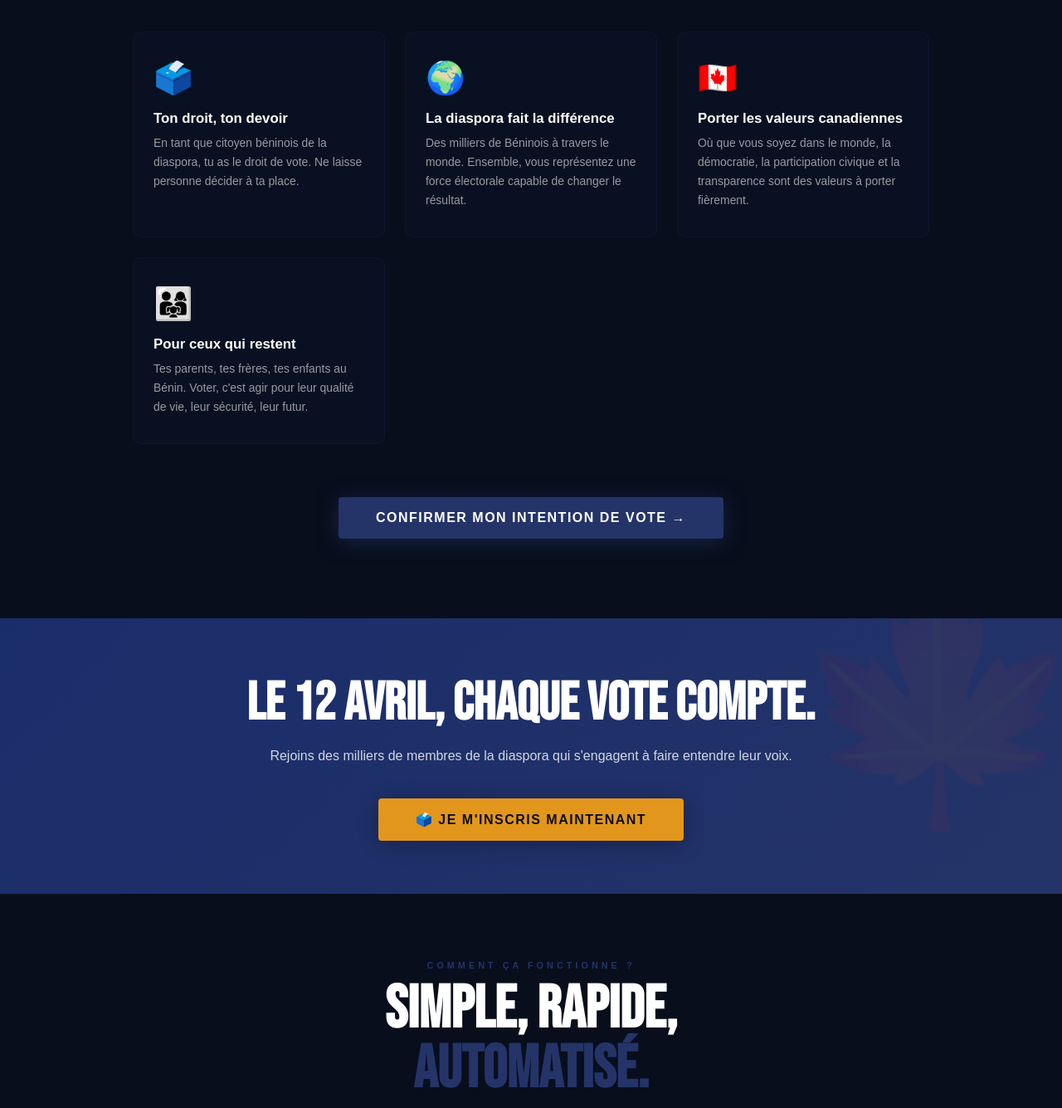
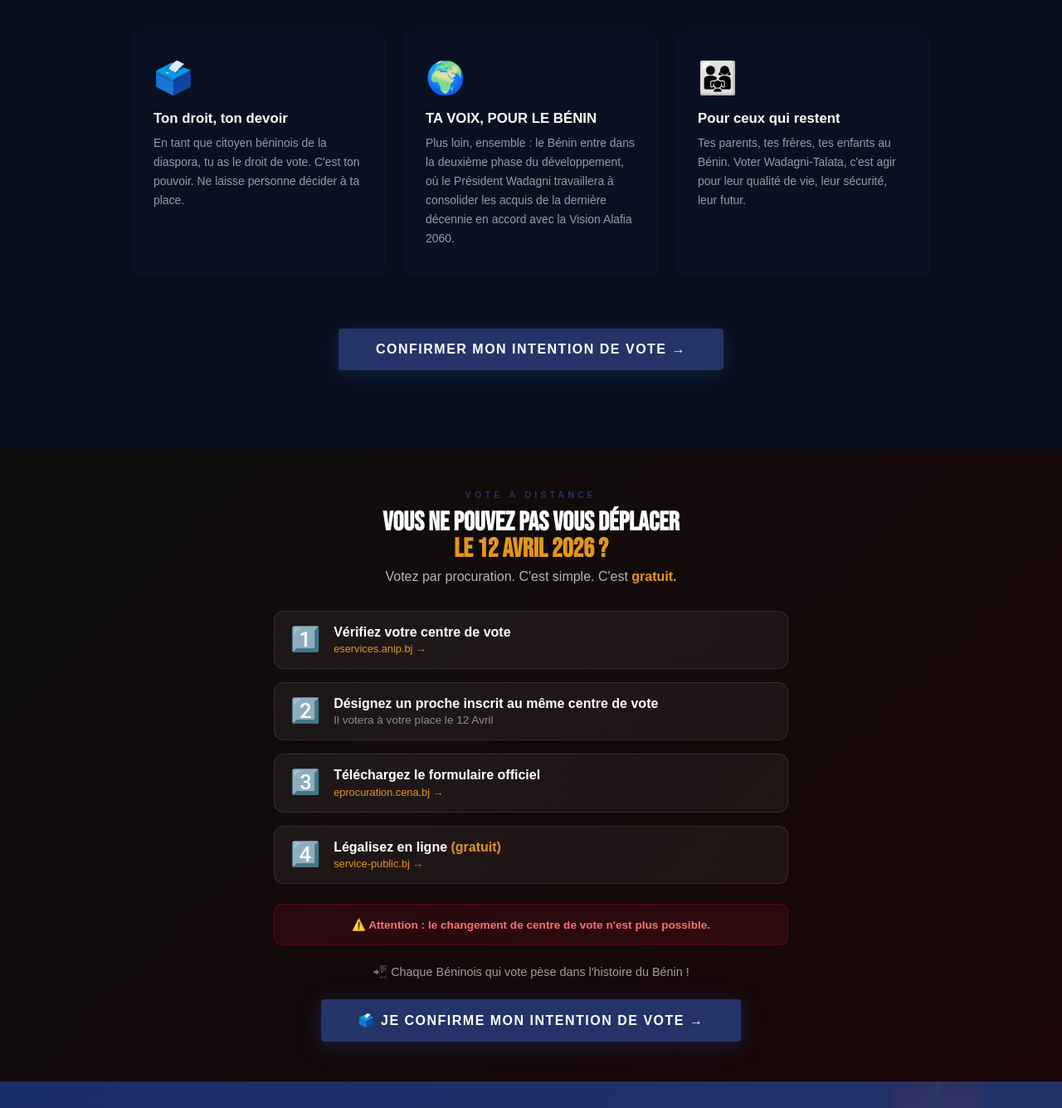
Before and after one commit to gestionsmartegy-create/vote-diaspora-benin, a website: page public/index.html in a window 1280 px wide. Shown: the part 1460-2795 px from the top of the page at 83% size. Drawn offline with Linux system fonts and the light colour scheme; no server answers; files whose address does not match are found by name.

Commit message:
ui: procuration section, branding, content updates, remove canadian values

```diff
--- a/public/index.html
+++ b/public/index.html
@@ -475,7 +475,7 @@
 
 <!-- ── TOPBAR — POWERED BY ────────────────────────────────────────────────── -->
 <div class="topbar">
-  <span class="powered-label">Powered by</span>
+  <span class="powered-label">Une initiative du Groupe 26 et de Nexus229</span>
   <div class="logo-divider"></div>
   <div class="logo-wrap">
     <img src="/static/logo-g26.png" alt="Groupe 26" style="height:52px;width:auto;object-fit:contain;"/>
@@ -550,22 +550,17 @@
     <div class="reason-card">
       <span class="reason-icon">🗳️</span>
       <h3>Ton droit, ton devoir</h3>
-      <p>En tant que citoyen béninois de la diaspora, tu as le droit de vote. Ne laisse personne décider à ta place.</p>
+      <p>En tant que citoyen béninois de la diaspora, tu as le droit de vote. C'est ton pouvoir. Ne laisse personne décider à ta place.</p>
     </div>
     <div class="reason-card">
       <span class="reason-icon">🌍</span>
-      <h3>La diaspora fait la différence</h3>
-      <p>Des milliers de Béninois à travers le monde. Ensemble, vous représentez une force électorale capable de changer le résultat.</p>
-    </div>
-    <div class="reason-card">
-      <span class="reason-icon">🇨🇦</span>
-      <h3>Porter les valeurs canadiennes</h3>
-      <p>Où que vous soyez dans le monde, la démocratie, la participation civique et la transparence sont des valeurs à porter fièrement.</p>
+      <h3>TA VOIX, POUR LE BÉNIN</h3>
+      <p>Plus loin, ensemble : le Bénin entre dans la deuxième phase du développement, où le Président Wadagni travaillera à consolider les acquis de la dernière décennie en accord avec la Vision Alafia 2060.</p>
     </div>
     <div class="reason-card">
       <span class="reason-icon">👨‍👩‍👧</span>
       <h3>Pour ceux qui restent</h3>
-      <p>Tes parents, tes frères, tes enfants au Bénin. Voter, c'est agir pour leur qualité de vie, leur sécurité, leur futur.</p>
+      <p>Tes parents, tes frères, tes enfants au Bénin. Voter Wadagni-Talata, c'est agir pour leur qualité de vie, leur sécurité, leur futur.</p>
     </div>
   </div>
 
@@ -573,10 +568,82 @@
   <a href="#rsvp" class="cta-btn" style="margin-top:1rem;">Confirmer mon intention de vote →</a>
 </section>
 
+<!-- ── PROCURATION SECTION ─────────────────────────────────────────────────── -->
+<section style="background:linear-gradient(135deg,#0d0d0d 0%,#1a0608 100%);padding:3rem 1.5rem;text-align:center;">
+  <div style="max-width:620px;margin:0 auto;">
+    <div class="section-eyebrow">Vote à distance</div>
+    <h2 class="section-title" style="font-size:clamp(1.4rem,4vw,2rem);margin-bottom:0.5rem;">
+      Vous ne pouvez pas vous déplacer<br>
+      <span style="color:var(--gold)">le 12 Avril 2026 ?</span>
+    </h2>
+    <p style="color:rgba(255,255,255,0.7);margin-bottom:2rem;font-size:1rem;">
+      Votez par procuration. C'est simple. C'est <strong style="color:var(--gold)">gratuit.</strong>
+    </p>
+
+    <div style="display:flex;flex-direction:column;gap:1rem;text-align:left;">
+
+      <a href="https://eservices.anip.bj/verifier-centre-vote" target="_blank" rel="noopener"
+         style="display:flex;align-items:flex-start;gap:1rem;background:rgba(255,255,255,0.05);border:1px solid rgba(255,255,255,0.1);border-radius:12px;padding:1rem 1.2rem;text-decoration:none;transition:border-color 0.2s;"
+         onmouseover="this.style.borderColor='var(--gold)'" onmouseout="this.style.borderColor='rgba(255,255,255,0.1)'">
+        <span style="font-size:1.8rem;min-width:2rem;text-align:center;">1️⃣</span>
+        <div>
+          <p style="color:#fff;font-weight:700;margin-bottom:0.2rem;">Vérifiez votre centre de vote</p>
+          <p style="color:var(--gold);font-size:0.8rem;">eservices.anip.bj →</p>
+        </div>
+      </a>
+
+      <div style="display:flex;align-items:flex-start;gap:1rem;background:rgba(255,255,255,0.05);border:1px solid rgba(255,255,255,0.1);border-radius:12px;padding:1rem 1.2rem;">
+        <span style="font-size:1.8rem;min-width:2rem;text-align:center;">2️⃣</span>
+        <div>
+          <p style="color:#fff;font-weight:700;margin-bottom:0.2rem;">Désignez un proche inscrit au même centre de vote</p>
+          <p style="color:rgba(255,255,255,0.5);font-size:0.85rem;">Il votera à votre place le 12 Avril</p>
+        </div>
+      </div>
+
+      <a href="https://eprocuration.cena.bj/procuration" target="_blank" rel="noopener"
+         style="display:flex;align-items:flex-start;gap:1rem;background:rgba(255,255,255,0.05);border:1px solid rgba(255,255,255,0.1);border-radius:12px;padding:1rem 1.2rem;text-decoration:none;transition:border-color 0.2s;"
+         onmouseover="this.style.borderColor='var(--gold)'" onmouseout="this.style.borderColor='rgba(255,255,255,0.1)'">
+        <span style="font-size:1.8rem;min-width:2rem;text-align:center;">3️⃣</span>
+        <div>
+          <p style="color:#fff;font-weight:700;margin-bottom:0.2rem;">Téléchargez le formulaire officiel</p>
+          <p style="color:var(--gold);font-size:0.8rem;">eprocuration.cena.bj →</p>
+        </div>
+      </a>
+
+      <a href="https://service-public.bj/public/services/service/PS01521" target="_blank" rel="noopener"
+         style="display:flex;align-items:flex-start;gap:1rem;background:rgba(255,255,255,0.05);border:1px solid rgba(255,255,255,0.1);border-radius:12px;padding:1rem 1.2rem;text-decoration:none;transition:border-color 0.2s;"
+         onmouseover="this.style.borderColor='var(--gold)'" onmouseout="this.style.borderColor='rgba(255,255,255,0.1)'">
+        <span style="font-size:1.8rem;min-width:2rem;text-align:center;">4️⃣</span>
+        <div>
+          <p style="color:#fff;font-weight:700;margin-bottom:0.2rem;">Légalisez en ligne <span style="color:var(--gold)">(gratuit)</span></p>
+          <p style="color:var(--gold);font-size:0.8rem;">service-public.bj →</p>
+        </div>
+      </a>
+
+    </div>
+
+    <div style="margin-top:1.5rem;padding:1rem;background:rgba(200,16,46,0.12);border:1px solid rgba(200,16,46,0.3);border-radius:10px;">
+      <p style="color:#ff7070;font-weight:700;font-size:0.85rem;">⚠️ Attention : le changement de centre de vote n'est plus possible.</p>
+    </div>
+
+    <p style="margin-top:1.5rem;color:rgba(255,255,255,0.6);font-size:0.9rem;">
+      📲 Chaque Béninois qui vote pèse dans l'histoire du Bénin !
+    </p>
+
+    <a href="#rsvp" class="cta-btn" style="margin-top:1.5rem;display:inline-block;">
+      🗳️ Je confirme mon intention de vote →
+    </a>
+  </div>
+</section>
+
 <!-- ── MIDPAGE CTA BAND ───────────────────────────────────────────────────── -->
 <div class="cta-band">
   <h2>Le 12 Avril, chaque vote compte.</h2>
   <p>Rejoins des milliers de membres de la diaspora qui s'engagent à faire entendre leur voix.</p>
+  <div style="margin:1.2rem 0;padding:1rem 1.5rem;background:rgba(255,255,255,0.08);border-left:4px solid var(--gold);border-radius:8px;text-align:left;max-width:520px;margin-left:auto;margin-right:auto;">
+    <p style="font-weight:700;font-size:1rem;color:var(--gold);margin-bottom:0.5rem;">🏠 Pour ceux qui restent</p>
+    <p style="font-size:0.92rem;line-height:1.6;color:rgba(255,255,255,0.88);">Tes parents, tes frères, tes enfants au Bénin. Voter Wadagni-Talata, c'est agir pour leur qualité de vie, leur sécurité, leur futur.</p>
+  </div>
   <br>
   <a href="#rsvp" class="cta-btn">🗳️ Je m'inscris maintenant</a>
 </div>
@@ -763,14 +830,14 @@
 <!-- ── FOOTER ─────────────────────────────────────────────────────────────── -->
 <footer>
   <div class="footer-logos">
-    <span class="footer-powered">Powered by</span>
+    <span class="footer-powered">Une initiative du Groupe 26 et de Nexus229</span>
     <img src="/static/logo-g26.png" alt="Groupe 26" style="height:40px;width:auto;object-fit:contain;opacity:0.9;"/>
     <span style="color:rgba(255,255,255,0.1);margin:0 0.3rem;">·</span>
     <img src="/static/logo-nexus229.png" alt="Nexus 229" style="height:50px;width:auto;object-fit:contain;opacity:0.9;"/>
   </div>
 
   <p>🌍&nbsp; Initiative de la <strong>Diaspora Béninoise Mondiale</strong> &nbsp;🇧🇯</p>
-  <p style="margin-top:0.5rem;">Élections législatives Bénin — 12 Avril 2026</p>
+  <p style="margin-top:0.5rem;">Élections présidentielles Bénin — 12 Avril 2026</p>
   <p style="margin-top:1.2rem; font-size:0.65rem; color:rgba(255,255,255,0.12);">
     🤖 Rappels automatisés via SMS · Vos données sont utilisées uniquement pour les rappels de vote · Désincription disponible à tout moment.
   </p>
```
